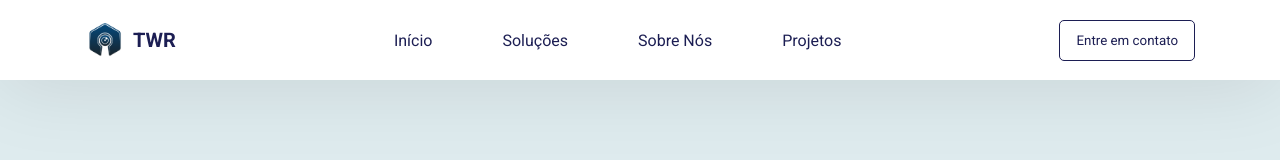
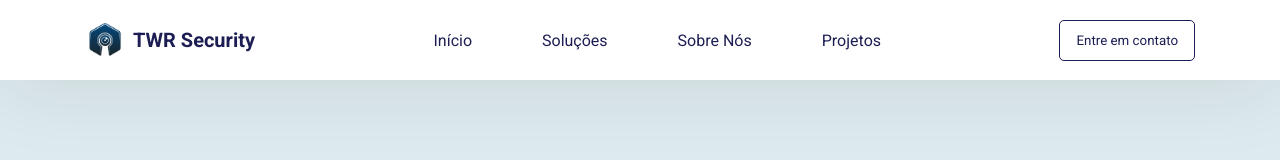
Before and after one commit to TWR-Security/site, a plain HTML site: page index.html in a window 1280 px wide. Shown: the top 160 px of the page. Drawn offline with nearby package versions, Linux system fonts and the light colour scheme.

Commit message:
Update index.html

```diff
--- a/index.html
+++ b/index.html
@@ -4,14 +4,26 @@
 <head>
     <meta charset="UTF-8">
     <meta name="viewport" content="width=device-width, initial-scale=1.0">
-    <meta name="Description" content="TTT Company Inc." />
+    <meta name="Description" content="Security" />
+
+    <meta property="og:title" content="TWR">
+    <meta property="og:type" content="website">
+    <meta property="og:url" content="https://sites.google.com/view/quadro-de-anuncios-cambucirj/p%C3%A1gina-inicial">
+    <meta property="og:description" content="Security">
+    <meta itemprop="name" content="TWR Security">
+    <meta itemprop="url" content="https://twr-security.github.io/site/">
+    <meta itemprop="thumbnailUrl" content="https://raw.githubusercontent.com/TWR-Security/site/b9823c45aac62616111b66c30f80c2745ca628a4/assets/img/logo.png">
+    <meta itemprop="image" content="https://raw.githubusercontent.com/TWR-Security/site/b9823c45aac62616111b66c30f80c2745ca628a4/assets/img/logo.png">
+    <meta itemprop="imageUrl" content="https://raw.githubusercontent.com/TWR-Security/site/b9823c45aac62616111b66c30f80c2745ca628a4/assets/img/logo.png">
+    <meta property="og:image" content="https://raw.githubusercontent.com/TWR-Security/site/b9823c45aac62616111b66c30f80c2745ca628a4/assets/img/logo.png">
+    <meta itemprop="image" content="https://raw.githubusercontent.com/TWR-Security/site/b9823c45aac62616111b66c30f80c2745ca628a4/assets/img/logo.png">
 
     <link rel="stylesheet" href="assets/css/style.css">
     <link rel='stylesheet' href='https://unpkg.com/boxicons@2.1.4/css/boxicons.min.css'>
     <link rel="stylesheet" href="https://cdnjs.cloudflare.com/ajax/libs/animate.css/3.7.2/animate.min.css">
     <link rel="icon" type="image/png" href="assets/img/logo.png">
 
-    <title>TWR</title>
+    <title>TWR Security</title>
 </head>
 
 <body>
@@ -19,7 +31,7 @@
     <nav>
         <div class="logo">
             <img src="assets/img/logo.png">
-            <a href="https://wa.me/5522998153093" target="_blank">TWR</a>
+            <a href="https://wa.me/5522998153093" target="_blank">TWR Security</a>
         </div>
         <ul>
             <li><a href="#main">Início</a></li>
```
